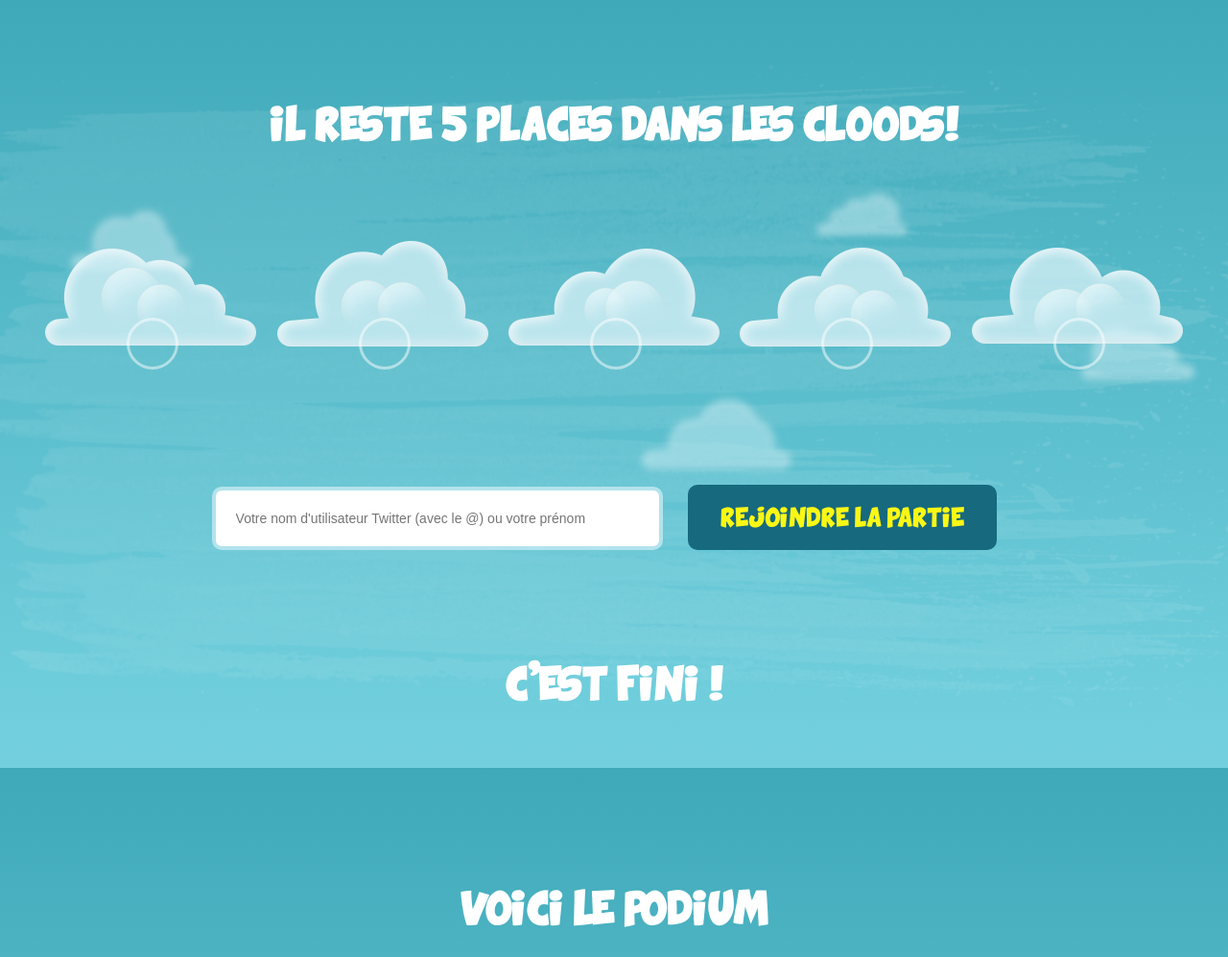
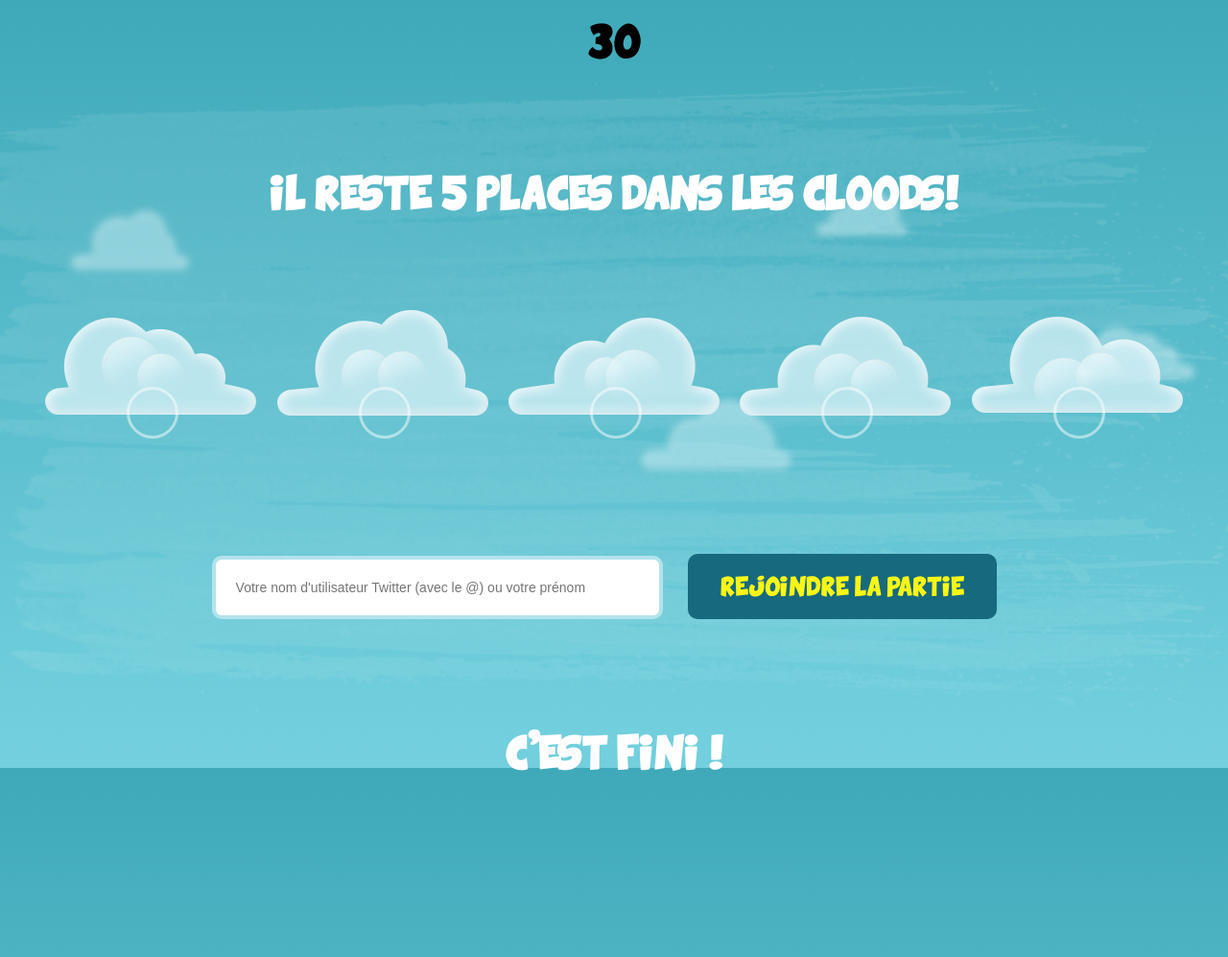
Before and after one commit to mapado/CatchMemeAll, a website: page client/play.html in a window 1280 px wide. Shown: the top 997 px of the page at 96% size. Drawn offline with Linux system fonts and the light colour scheme; files that its build step writes are made by us from their sources; no server answers; files whose address does not match are found by name.

Commit message:
add timer

```diff
--- a/client/play.html
+++ b/client/play.html
@@ -7,7 +7,9 @@
     <link rel="icon" type="image/png" href="assets/images/favicon.png" />
 </head>
 <body>
-    <div id="game" ></div>
+    <div id="game" >
+        <h2 id="timer" class="hidden">30</h2>
+    </div>
 	<div id="connect">
 		<h1 id="pagetitle">Il reste <span id="titlestart"><span id="nb-places-restantes">5</span> places</span> dans les cloods!</h1>
 		<div id="players">
--- a/server.coffee
+++ b/server.coffee
@@ -22,6 +22,7 @@ game = new Game
 # Intercepts game 'game stop' event and broadcast it to all clients,
 # with the identity of the winner(s)
 game.eventEmitter.on 'game stop', (e) ->
+    console.log('GAME STOP')
     winners = game.getWinners()
     game = new Game
     io.sockets.emit('game stop', winners)
@@ -37,7 +38,6 @@ io.sockets.on 'connection', (socket) ->
 
     # Send joining information to all players
     player.sayHello()
-    console.log(game.playerList.length)
     socket.emit 'welcome', player
     socket.emit 'player list', game.playerList
 
```
Also changed, not shown: client/dist/assets/global.css, client/dist/assets/play.js.
